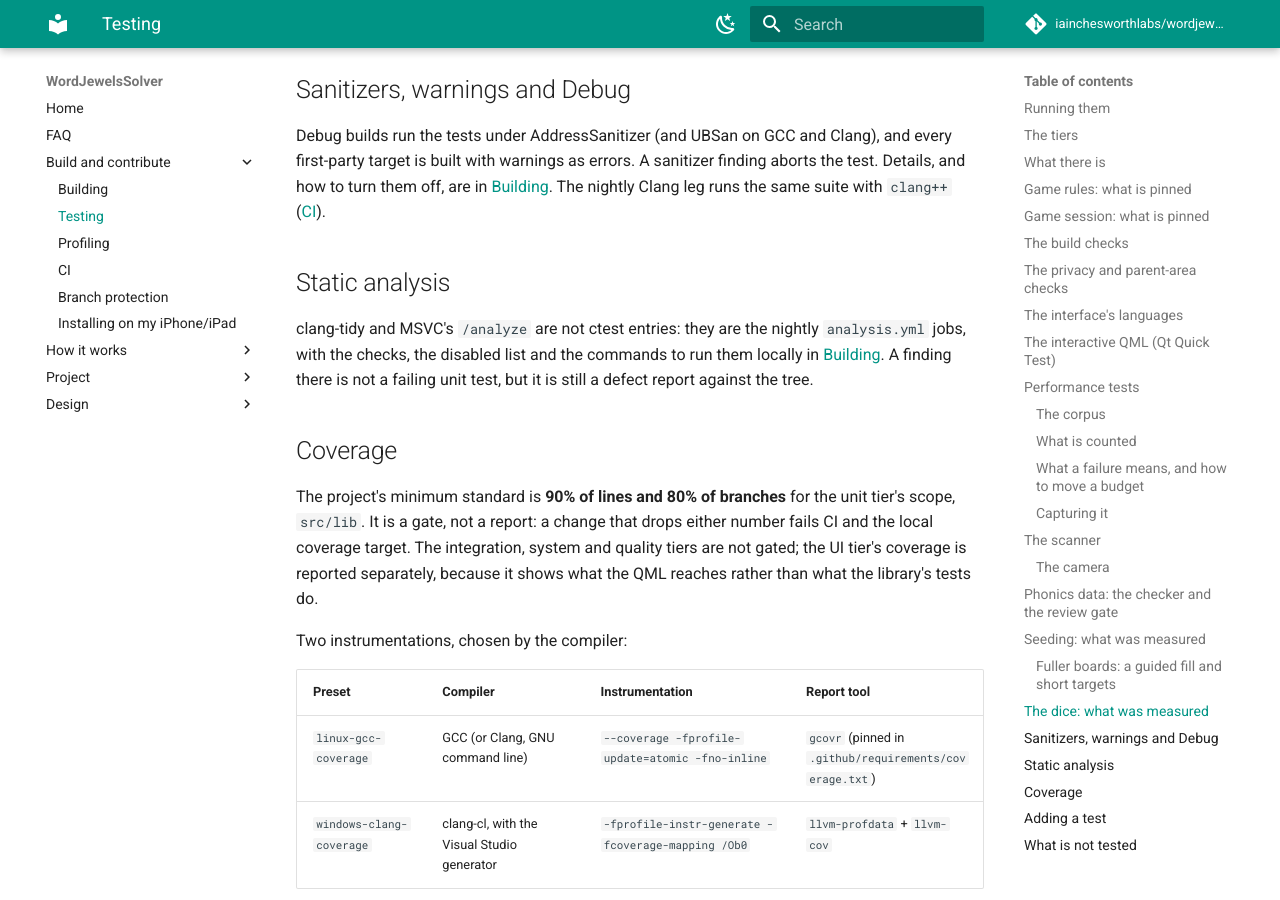
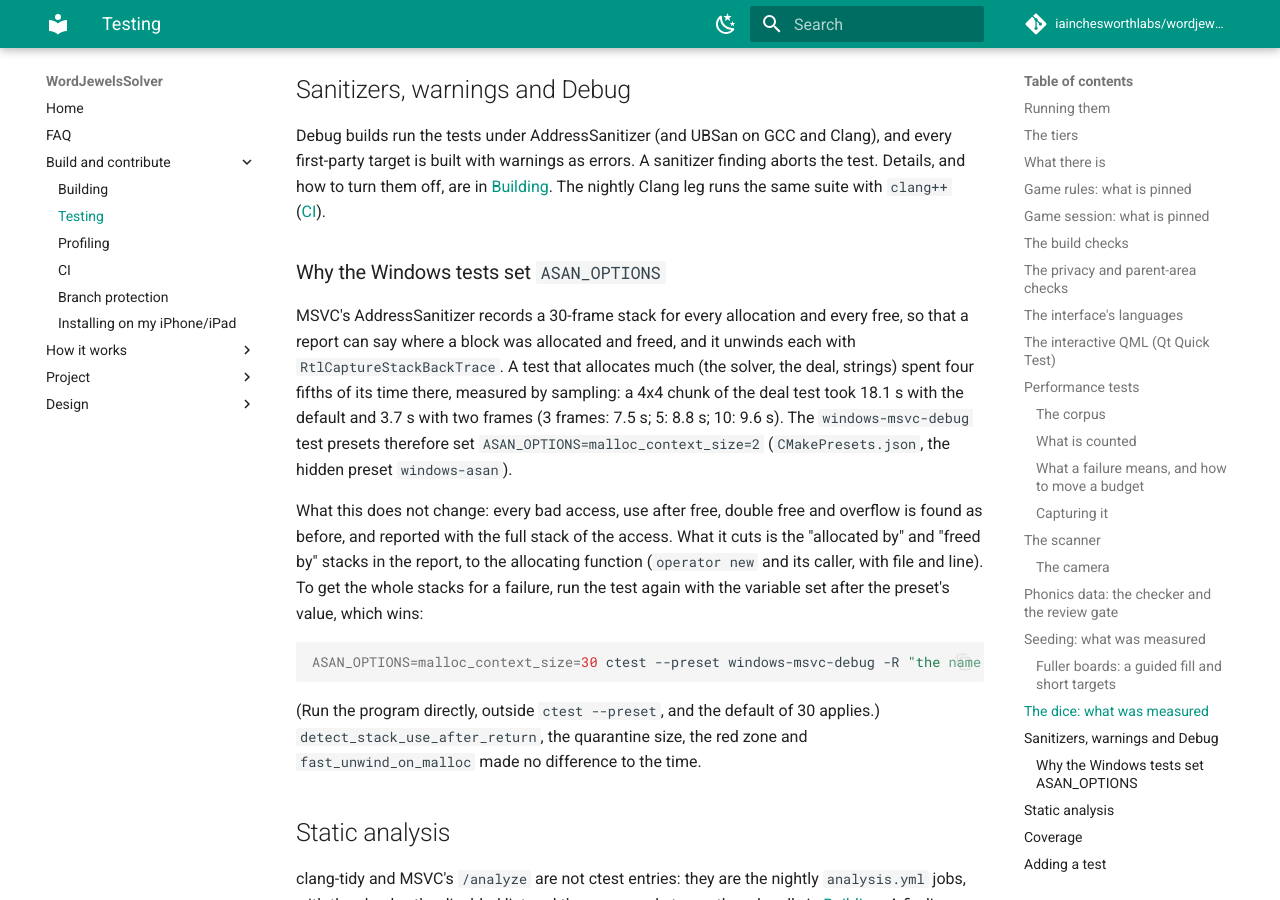
Before and after one commit to iainchesworthlabs/snapandspell, an MkDocs documentation site: the page built from docs/testing.md, in a window 1280 px wide and 900 px high, scrolled down 33938 px. Built offline with MkDocs 1.6.1 and Material for MkDocs 9.7.7, drawn with Linux system fonts in a browser that asks for light colours; comment, search, counter and statistics services are not loaded.

Commit message:
Keep two frames of each allocation's stack in the Windows ASan tests
MSVC's AddressSanitizer records a 30-frame stack for every allocation and
every free and unwinds each one with RtlCaptureStackBackTrace. In a test
that allocates a good deal (the solver, the deal, strings) that was four
fifths of the time, found by sampling a test while it ran. A 4x4 chunk of
the deal test took 18.1 s with the default and 3.7 s with two frames (three
frames 7.5 s, five 8.8 s, ten 9.6 s). The quarantine size, the red zone,
fast_unwind_on_malloc and detect_stack_use_after_return made no difference.

The windows-msvc-debug test presets set ASAN_OPTIONS=malloc_context_size=2
and keep what the caller set after it, which wins. Every bad access is found
as before and reported with the full stack of the access; the "allocated by"
and "freed by" stacks are cut to the allocating function and its caller,
with file and line (checked on a deliberate use after free).

````diff
--- a/docs/testing.md
+++ b/docs/testing.md
@@ -892,6 +892,32 @@ finding aborts the test. Details, and how to turn them off, are in
 [Building](building.md#sanitizers-and-warnings). The nightly Clang leg runs the
 same suite with `clang++` ([CI](ci.md#nightly-analysis)).
 
+### Why the Windows tests set `ASAN_OPTIONS`
+
+MSVC's AddressSanitizer records a 30-frame stack for every allocation and every
+free, so that a report can say where a block was allocated and freed, and it
+unwinds each with `RtlCaptureStackBackTrace`. A test that allocates much (the
+solver, the deal, strings) spent four fifths of its time there, measured by
+sampling: a 4x4 chunk of the deal test took 18.1 s with the default and 3.7 s
+with two frames (3 frames: 7.5 s; 5: 8.8 s; 10: 9.6 s). The `windows-msvc-debug`
+test presets therefore set `ASAN_OPTIONS=malloc_context_size=2`
+(`CMakePresets.json`, the hidden preset `windows-asan`).
+
+What this does not change: every bad access, use after free, double free and
+overflow is found as before, and reported with the full stack of the access. What
+it cuts is the "allocated by" and "freed by" stacks in the report, to the
+allocating function (`operator new` and its caller, with file and line). To get
+the whole stacks for a failure, run the test again with the variable set after
+the preset's value, which wins:
+
+```sh
+ASAN_OPTIONS=malloc_context_size=30 ctest --preset windows-msvc-debug -R "the name of the test"
+```
+
+(Run the program directly, outside `ctest --preset`, and the default of 30
+applies.) `detect_stack_use_after_return`, the quarantine size, the red zone and
+`fast_unwind_on_malloc` made no difference to the time.
+
 ## Static analysis
 
 clang-tidy and MSVC's `/analyze` are not ctest entries: they are the nightly
````
Also changed, not shown: CMakePresets.json (+11 -5 lines).
